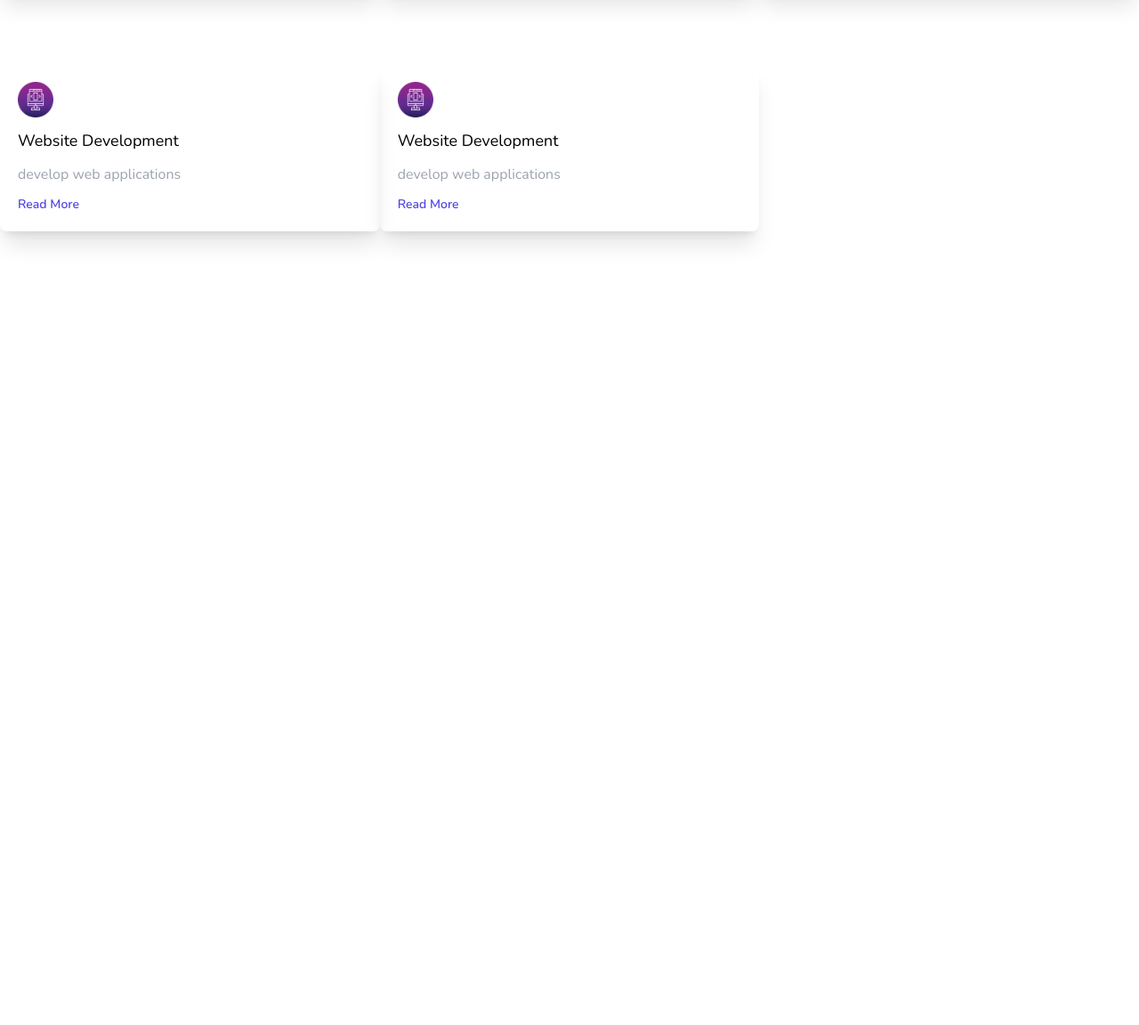
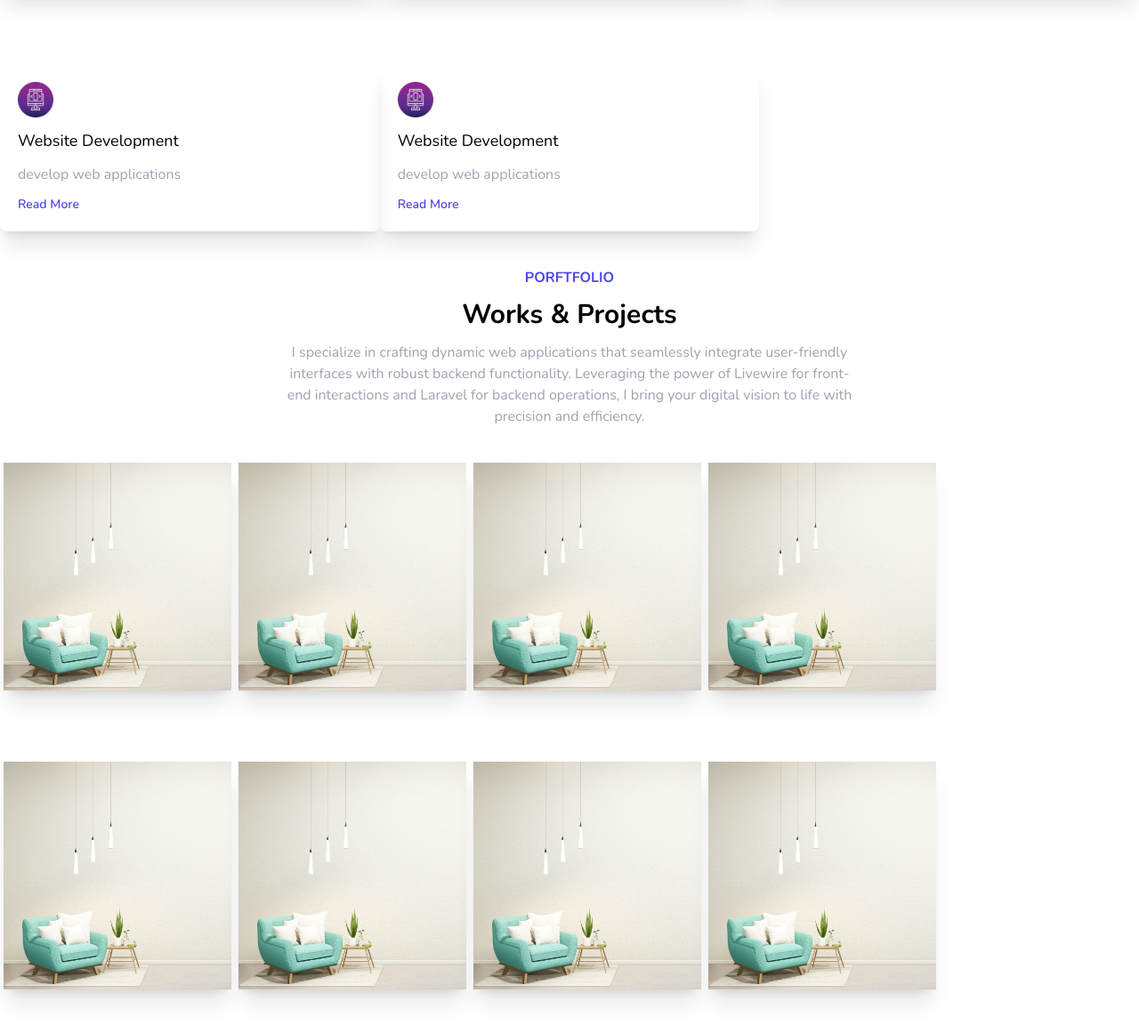
Before and after one commit to engMaya22/Portfolio-Tailwind, a website: page index.html in a window 1280 px wide. Shown: the part 2186-3338 px from the top of the page at 89% size. Before the commit the page ends 2486 px from the top, so only its background shows below. Drawn offline with nearby package versions, Linux system fonts and the light colour scheme.

Commit message:
portfoilio section

```diff
--- a/index.html
+++ b/index.html
@@ -191,6 +191,63 @@
 
      </div>
   </div>
+
+
+  <!-- Works -->
+  <div>
+    <div class="container mx-auto">
+      <!-- top -->
+      <div class="flex flex-col items-center gap-3">
+        <h1 class="text-indigo-600 font-bold">PORFTFOLIO</h1>
+        <h1 class=" font-bold text-3xl">Works & Projects</h1>
+        <p class="w-1/2 text-center text-gray-400">I specialize in crafting dynamic web applications that seamlessly integrate user-friendly interfaces with robust backend functionality. Leveraging the power of Livewire for front-end interactions and Laravel for backend operations, I bring your digital vision to life with precision and efficiency.</p>
+      </div>
+
+      <!-- bottom -->
+      <div class="flex flex-wrap p-5 sm:p-0">
+         <!-- card -->
+         <div class="w-full md:w-5/12 shadow-xl rounded-lg my-3 md:my-10 m-1 lg:w-1/5" >
+            <img  src="./img/item.png" alt="">
+         </div>
+
+         <div class="w-full md:w-5/12 shadow-xl rounded-lg my-3 md:my-10 m-1 lg:w-1/5" >
+          <img  src="./img/item.png" alt="">
+         </div>
+
+         <div class="w-full md:w-5/12 shadow-xl rounded-lg my-3 md:my-10 m-1 lg:w-1/5" >
+          <img  src="./img/item.png" alt="">
+
+         </div>
+
+         <div class="w-full md:w-5/12 shadow-xl rounded-lg my-3 md:my-10 m-1 lg:w-1/5" >
+          <img  src="./img/item.png" alt="">
+         </div>
+
+         <div class="w-full md:w-5/12 shadow-xl rounded-lg my-3 md:my-10 m-1 lg:w-1/5" >
+          <img  src="./img/item.png" alt="">
+
+         </div>
+
+         <div class="w-full md:w-5/12 shadow-xl rounded-lg my-3 md:my-10 m-1 lg:w-1/5" >
+          <img  src="./img/item.png" alt="">
+
+         </div>
+
+         <div class="w-full md:w-5/12 shadow-xl rounded-lg my-3 md:my-10 m-1 lg:w-1/5" >
+          <img src="./img/item.png" alt="">
+         </div>
+
+         <div class="w-full md:w-5/12 shadow-xl rounded-lg my-3 md:my-10 m-1 lg:w-1/5" >
+          <img  src="./img/item.png" alt="">
+
+         </div>
+
+
+
+      </div>
+
+    </div>
+ </div>
   <script src="./app.js"></script>
   <script src="./autotyping.js"></script>
 </body>
```
Also changed, not shown: css/style.css.
